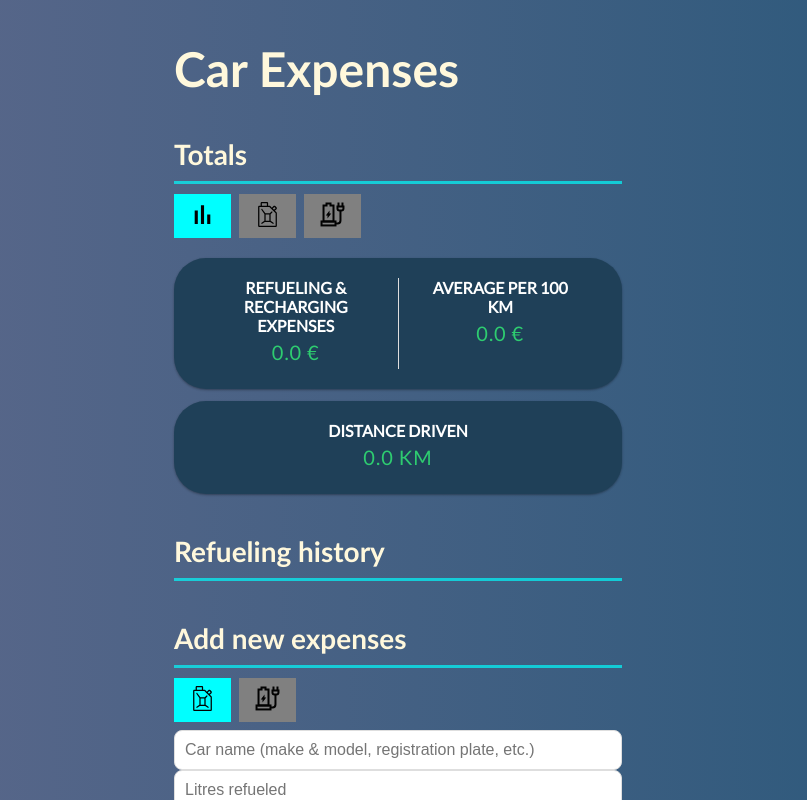
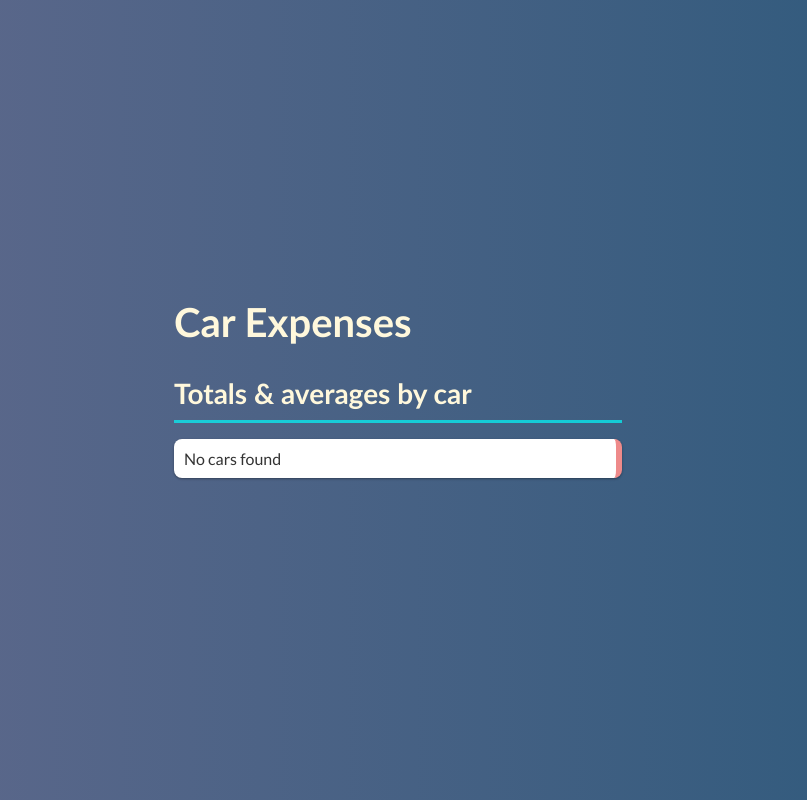
Before and after one commit to arekune/car-expenses, a React (Create React App) app: page /car-list in a window 1280 px wide. Shown: the top 800 px of the page, without its empty margins (242-1049 px from the left). Built offline with nearby package versions, Linux system fonts and the light colour scheme.

Commit message:
Create routing, functions for adding and deleting car objects, components for routes

```diff
--- a/src/App.css
+++ b/src/App.css
@@ -47,7 +47,8 @@ h1 {
 }
 
 h2 {
-  font-size: 3rem;
+  font-size: 2.5rem;
+  margin: 1rem 0;
   color: #fff8dc;
   font-family: "Gill Sans", "Gill Sans MT", Calibri, "Trebuchet MS", sans-serif;
 }
@@ -55,7 +56,7 @@ h2 {
 h3 {
   border-bottom: 0.2rem solid rgba(0, 255, 255, 0.678);
   padding-bottom: 0.625rem;
-  margin: 2.5rem 0 0.625rem;
+  margin: 1.5rem 0 0.625rem;
   color: #fff8dc;
   font-family: "Gill Sans", "Gill Sans MT", Calibri, "Trebuchet MS", sans-serif;
   font-size: 1.75rem;
--- a/src/App.jsx
+++ b/src/App.jsx
@@ -1,22 +1,25 @@
 import "./App.css";
-import { useState, useEffect } from "react";
-import { Routes, Route, useNavigate } from "react-router-dom";
+import { Routes, Route } from "react-router-dom";
 import { GlobalProvider } from "./context/GlobalState";
 import { Header } from "./components/Header";
+import { HomePage } from "./components/HomePage";
 import { ExpenseTotal } from "./components/ExpenseTotal";
 import { ExpenseList } from "./components/ExpenseList";
 import { ExpenseForm } from "./components/ExpenseForm";
+import { CarList } from "./components/CarList";
+import { ExpenseListFull } from "./components/ExpenseListFull";
 
 function App() {
 
   return (
     <GlobalProvider>
       <Header />
-
       <div className="container">
-        <ExpenseTotal />
-        <ExpenseList />
-        <ExpenseForm />
+        <Routes>
+          <Route path="/" element={<HomePage />}/>
+          <Route path="/car-list" element={<CarList />} />
+          <Route path="/expense-list-full" element={<ExpenseListFull />} />
+        </Routes>
       </div>
     </GlobalProvider>
   );
--- /dev/null
+++ b/src/components/Car.jsx
@@ -0,0 +1,26 @@
+import { useContext } from "react";
+import { GlobalContext } from "../context/GlobalState";
+
+function Car({ carName }) {
+
+    const { deleteCar } = useContext(GlobalContext);
+
+    return (
+        <div>
+            <li>
+                <h3>{carName}</h3>
+                <p>Type: {carName.carType}</p>
+                <p>Expenses: {carName.expenses}</p>
+                <p>Consumption: {carName.consumption}</p>
+                <p>Distance driven: {carName.distanceDriven}</p>
+                <p>Average expenses per 100 km: {carName.expenses / (carName.distanceDriven / 100)}</p>
+                <p>Average consumption per 100 km: {carName.consumption / (carName.distanceDriven / 100)}</p>
+                <button className="delete-btn" onClick={() => deleteCar(carName)}>
+                    x
+                </button>
+            </li>
+    </div>
+    )
+}
+
+export default Car;
--- /dev/null
+++ b/src/components/CarList.jsx
@@ -0,0 +1,29 @@
+import { useContext } from "react";
+import { GlobalContext } from "../context/GlobalState";
+import Car from "./Car";
+
+export const CarList = () => {
+
+    const { cars } = useContext(GlobalContext);
+
+    return (
+        <>
+            <h3>
+                Totals & averages by car
+            </h3>
+
+            <ul id="list" className="list">
+                {Object.keys(cars || {}).length === 0 ? (
+                    <li>No cars found</li>
+                ) : (
+                    Object.keys(cars || {}).map(carName => (
+                        <Car
+                        key={carName}
+                        carName={carName}
+                        />
+                    ))
+                )}
+            </ul>
+        </>
+    )
+}
--- a/src/components/ExpenseForm.jsx
+++ b/src/components/ExpenseForm.jsx
@@ -12,7 +12,7 @@ export const ExpenseForm = () => {
 
     const [isGasDieselTab, setIsGasDieselTab] = useState(true);
 
-    const { addExpense } = useContext(GlobalContext);
+    const { addExpense, updateCar } = useContext(GlobalContext);
 
     const handleTabClick = (e) => {
         const tabName = e.target.getAttribute("name");
@@ -23,6 +23,7 @@ export const ExpenseForm = () => {
     const handleSubmit = (e) => {
         e.preventDefault();
 
+        // Handle adding expenses
         const expenseType = isGasDieselTab ? "gas-diesel" : "electric";
 
         const newExpense = {
@@ -36,6 +37,25 @@ export const ExpenseForm = () => {
 
         addExpense(newExpense);
 
+        // Handle updating individual cars
+        let updatedCar;
+
+        if (!updatedCar) {
+            updatedCar = {
+                carType: isGasDieselTab ? "Gas/Diesel" : "Electric",
+                expenses: 0,
+                consumption: 0,
+                distanceDriven: 0
+            }
+        };
+
+        updatedCar.expenses += expenseAmount;
+        updatedCar.consumption += fuelQuantity;
+        updatedCar.distanceDriven += distanceDriven;
+
+        updateCar(carName, updatedCar);
+
+        // Set form to initial state
         setCarName("");
         setFuelQuantity("");
         setExpenseAmount("");
--- /dev/null
+++ b/src/components/ExpenseListFull.jsx
@@ -0,0 +1,9 @@
+
+
+export const ExpenseListFull = () => {
+
+    return (
+        <>
+        </>
+    )
+}
--- a/src/components/ExpenseTotal.jsx
+++ b/src/components/ExpenseTotal.jsx
@@ -1,4 +1,5 @@
 import { useState, useContext } from "react";
+import { Link, useNavigate } from "react-router-dom";
 import { GlobalContext } from "../context/GlobalState";
 import total from "../assets/total.svg";
 import gasoline from "../assets/gasoline.svg";
@@ -7,7 +8,7 @@ import electric from "../assets/electric.svg";
 export const ExpenseTotal = () => {
 
     const { expenses } = useContext(GlobalContext);
-
+    const navigate = useNavigate();
     const [activeTab, setActiveTab] = useState("All cars");
 
     const gasExpenses = expenses.filter(expense => expense.expenseType === "gas-diesel");
@@ -270,6 +271,10 @@ export const ExpenseTotal = () => {
              :
                 null
             }
+
+            <Link to={"/car-list"} onClick={() => navigate("/car-list")}>
+                See totals and averages per car
+            </Link>
         </>
     )
 }
--- /dev/null
+++ b/src/components/HomePage.jsx
@@ -0,0 +1,14 @@
+import { ExpenseTotal } from "./ExpenseTotal";
+import { ExpenseList } from "./ExpenseList";
+import { ExpenseForm } from "./ExpenseForm";
+
+export const HomePage = () => {
+
+    return (
+        <>
+          <ExpenseTotal />
+          <ExpenseList />
+          <ExpenseForm />
+        </>
+      )
+}
--- a/src/context/AppReducer.jsx
+++ b/src/context/AppReducer.jsx
@@ -14,5 +14,21 @@ export default (state, action) => {
                 ...state,
                 expenses: state.expenses.filter(expense => expense.id !== action.payload)
             };
+
+        case "UPDATE_CAR":
+            const { carName, updatedCar } = action.payload;
+            return {
+                ...state,
+                cars: {
+                    ...state.cars,
+                    [carName]: updatedCar
+                }
+            };
+
+        case "DELETE_CAR":
+            return {
+                ...state,
+                cars: state.cars.filter(car => car.carName !== action.payload)
+            }
     }
 }
--- a/src/context/GlobalState.jsx
+++ b/src/context/GlobalState.jsx
@@ -5,7 +5,7 @@ import AppReducer from "./AppReducer";
 
 const initState = {
     expenses: [],
-    cars: []
+    cars: {}
 }
 
 // Create context
@@ -36,12 +36,31 @@ export const GlobalProvider = ({ children }) => {
         });
     }
 
+    function updateCar(carName, updatedCar) {
+        dispatch({
+            type: "UPDATE_CAR",
+            payload: {
+                carName,
+                updatedCar
+            }
+        });
+    }
+
+    function deleteCar(carName) {
+        dispatch({
+            type: "DELETE_CAR",
+            payload: carName
+        });
+    }
+
     return (
         <GlobalContext.Provider
         value={{
                 expenses: state.expenses,
                 addExpense,
-                deleteExpense
+                deleteExpense,
+                updateCar,
+                deleteCar
             }}
         >
             {children}
```
